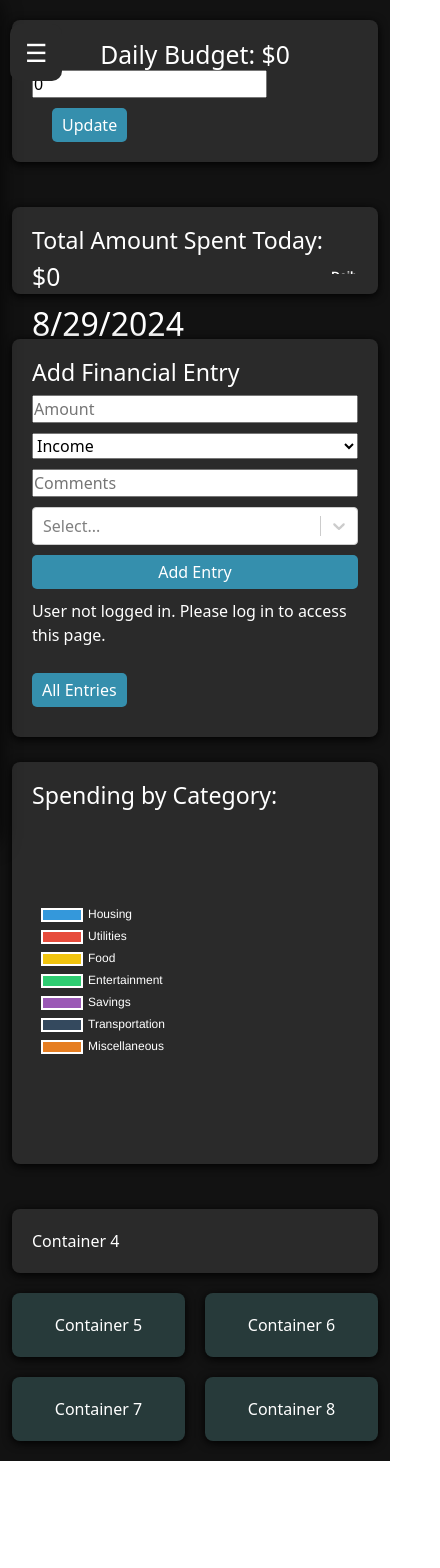
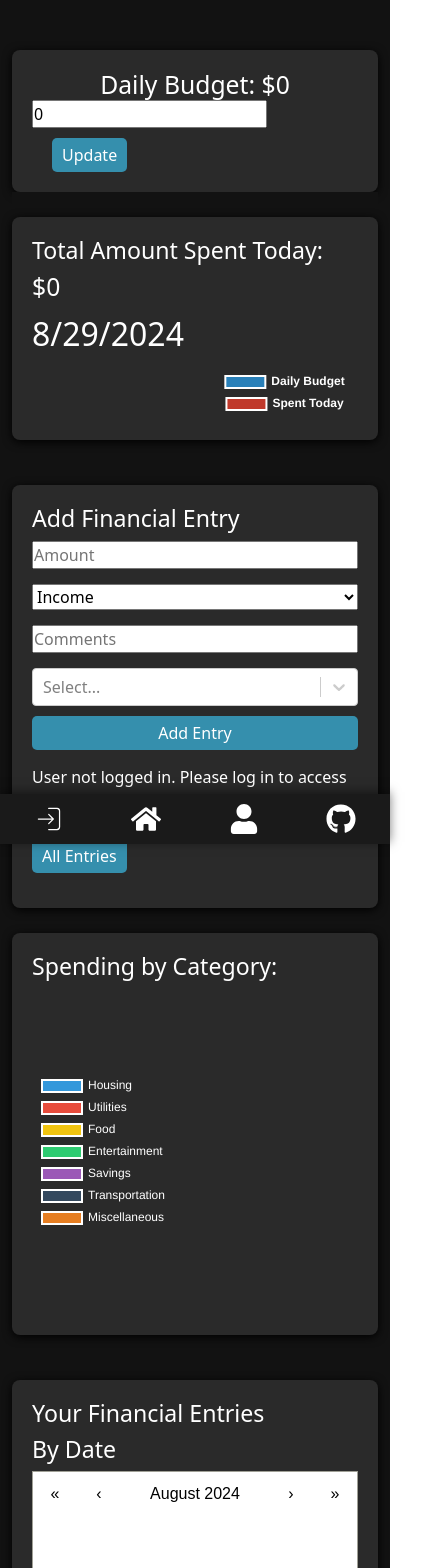
Before and after one commit to RaulG27/BudgetGadget, a React (Create React App) app in the folder frontend/: page /home in a window 390 px wide. Shown: the top 1568 px of the page, 440 px wide, since content can reach past the window. Before the commit the page ends 1461 px from the top, so only its background shows below. Built offline with nearby package versions, Linux system fonts and the light colour scheme.

Commit message:
added a calendar for financial entries and modified navbar functionality for mobile user experience

```diff
--- a/frontend/package.json
+++ b/frontend/package.json
@@ -15,6 +15,7 @@
     "moment": "^2.29.4",
     "react": "^18.2.0",
     "react-bootstrap": "^2.6.0",
+    "react-calendar": "^5.0.0",
     "react-chartjs-2": "^5.2.0",
     "react-dom": "^18.2.0",
     "react-icons": "^5.3.0",
--- a/frontend/src/components/navbar.js
+++ b/frontend/src/components/navbar.js
@@ -1,110 +1,72 @@
 import React, { useEffect, useState } from "react";
 import { useLocation } from "react-router-dom";
 import getUserInfo from '../utilities/decodeJwt';
-import { FaHome, FaTachometerAlt, FaUser, FaGithub } from 'react-icons/fa';
+import { FaHome, FaUser, FaGithub } from 'react-icons/fa';
 import { CiLogin } from "react-icons/ci";
 
-const sidebarStyles = {
-  height: '100%',
-  width: '150px', // Reduced width
-  position: 'fixed',
-  top: '0',
-  left: '-150px', // Hide sidebar initially
-  backgroundColor: '#1a1a1a',
-  color: 'white',
-  transition: '0.2s',
-  zIndex: '1000',
-  overflow: 'auto',
-  paddingTop: '20px', // Reduced padding
-  borderTopRightRadius: '10px',
-  borderBottomRightRadius: '10px',
-  background: '#1a1a1a',
-  boxShadow: '0px 0 20px rgba(0,0, 0, 0.7)',
-};
-
-const sidebarShowStyles = {
-  left: '0',
-};
-
-const buttonStyles = {
-  fontSize: '25px',
-  cursor: 'pointer',
-  backgroundColor: '#2a2a2a',
-  color: 'white',
-  border: 'none',
-  padding: '10px 15px',
-  position: 'fixed',
-  top: '2.8%',
-  left: '10px',
-  zIndex: '1001',
-  borderRadius: '10px',
-};
-
-const linkStyles = {
-  padding: '10px 10px', // Reduced padding
-  textDecoration: 'none',
-  color: 'white',
-  display: 'flex',
-  alignItems: 'center',
-  transition: '0.3s',
-  marginBottom: '20px', // Reduced bottom margin
-  position: 'relative',
-  borderRadius: '5px',
-  fontSize: '16px', // Reduced font size
-  marginTop: '45px',
-};
-
-const linkHoverStyles = {
-  backgroundColor: '#1C1C1C',
-};
-
-const iconStyles = {
-  marginRight: '10px', // Reduced space between icon and text
-  fontSize: '40px', // Reduced icon size
-};
-
-const activeLinkStyles = {
-  backgroundColor: 'rgba(28, 28, 28, 0.55)',
-  color: 'lightgray',
-};
-
-export default function Navbar() {
-  const [, setUser] = useState({});
-  const [isOpen, setIsOpen] = useState(false);
+const Navbar = () => {
+  const [user, setUser] = useState({});
   const location = useLocation();
 
   useEffect(() => {
     setUser(getUserInfo());
   }, []);
 
-  const toggleSidebar = () => {
-    setIsOpen(!isOpen);
+  const iconStyles = {
+    fontSize: '30px', // Adjust icon size
+    color: 'white',
+  };
+
+  const activeIconStyles = {
+    color: 'lightgray', // Color for the active link
   };
 
   const getLinkStyle = (path) => {
-    return location.pathname === path ? activeLinkStyles : {};
+    return location.pathname === path ? activeIconStyles : {};
   };
 
   return (
     <>
-      <button style={buttonStyles} onClick={toggleSidebar}>
-        ☰
-      </button>
-      <div style={{ ...sidebarStyles, ...(isOpen ? sidebarShowStyles : {}) }}>
-        <a href="https://github.com/RaulG27/BudgetGadget" style={{ ...linkStyles }} onClick={toggleSidebar}>
-          <FaGithub style={iconStyles} /> BudgetGadget
+      <div className="navbar">
+        <a href="/" style={getLinkStyle('/')} >
+          <CiLogin style={iconStyles} />
         </a>
-
-        <a href="/" style={{ ...linkStyles, ...getLinkStyle('/') }} onClick={toggleSidebar}>
-          <CiLogin style={iconStyles} /> Landing Page
+        <a href="/home" style={getLinkStyle('/home')} >
+          <FaHome style={iconStyles} />
         </a>
-        <a href="/home" style={{ ...linkStyles, ...getLinkStyle('/home') }} onClick={toggleSidebar}>
-          <FaHome style={iconStyles} /> Dashboard
+        <a href="/privateUserProfile" style={getLinkStyle('/privateUserProfile')} >
+          <FaUser style={iconStyles} />
         </a>
-        <a href="/privateUserProfile" style={{ ...linkStyles, ...getLinkStyle('/privateUserProfile') }} onClick={toggleSidebar}>
-          <FaUser style={iconStyles} /> Profile
+        <a href="https://github.com/RaulG27/BudgetGadget">
+          <FaGithub style={iconStyles} />
         </a>
       </div>
+
+      <style jsx>{`
+        .navbar {
+          position: fixed;
+          left: 0;
+          right: 0;
+          background-color: #1a1a1a;
+          display: flex;
+          justify-content: space-around;
+          padding: 10px 0;
+          box-shadow: 0px -2px 10px rgba(0, 0, 0, 0.5);
+          z-index: 1000;
+        }
+        @media (min-width: 768px) { /* Adjust this breakpoint as needed */
+          .navbar {
+            top: 0; /* Position at the top for desktop */
+          }
+        }
+        @media (max-width: 768px) { /* Adjust this breakpoint as needed */
+          .navbar {
+            bottom: 0; /* Position at the bottom for mobile */
+          }
+        }
+      `}</style>
     </>
   );
-}
+};
+
+export default Navbar;
--- a/frontend/src/components/pages/homePage.js
+++ b/frontend/src/components/pages/homePage.js
@@ -3,6 +3,8 @@ import { useNavigate } from 'react-router-dom';
 import Select from 'react-select';
 import { Chart, ArcElement, Tooltip, Legend } from 'chart.js';
 import { Pie } from 'react-chartjs-2';
+import Calendar from 'react-calendar';
+import 'react-calendar/dist/Calendar.css'; // Import the CSS for the calendar
 import getUserInfo from '../../utilities/decodeJwt';
 import '../styles/global.css'; // Importing global CSS
 
@@ -21,8 +23,11 @@ const HomePage = () => {
     const [message, setMessage] = useState('');
     const [entries, setEntries] = useState([]);
     const [showModal, setShowModal] = useState(false);
-    const [dailyBudget, setDailyBudget] = useState(0);Select
+    const [dailyBudget, setDailyBudget] = useState(0);
     const [todayExpenses, setTodayExpenses] = useState(0);
+    const [date, setDate] = useState(new Date());
+    const [markedDates, setMarkedDates] = useState([]);
+    const [selectedDateEntries, setSelectedDateEntries] = useState([]); // New state for modal entries
     const navigate = useNavigate();
 
     const recurringOptions = [
@@ -45,6 +50,12 @@ const HomePage = () => {
             setMessage('User not logged in. Please log in to access this page.');
         }
     }, []);
+
+    useEffect(() => {
+        // Extract dates from entries and convert to Date objects
+        const uniqueDates = Array.from(new Set(entries.map(entry => new Date(entry.date).toDateString())));
+        setMarkedDates(uniqueDates);
+    }, [entries]);
 
     const fetchDailyBudget = async (userid) => {
         try {
@@ -183,6 +194,13 @@ const HomePage = () => {
         setShowModal(!showModal);
     };
 
+    const handleDateClick = (value) => {
+        setDate(value);
+        const filteredEntries = entries.filter(entry => new Date(entry.date).toDateString() === value.toDateString());
+        setSelectedDateEntries(filteredEntries); // Set entries for the selected date
+        toggleModal(); // Open modal
+    };
+
     const sortedEntries = entries.sort((a, b) => new Date(b.date) - new Date(a.date));
 
     // Prepare data for the first pie chart (Daily Budget vs. Today Expenses)
@@ -191,8 +209,8 @@ const HomePage = () => {
         datasets: [
             {
                 data: [dailyBudget, todayExpenses],
-                backgroundColor: ['#3498DB', '#E74C3C'], // Blue and Red
-                hoverBackgroundColor: ['#2980B9', '#C0392B'], // Darker shades for hover
+                backgroundColor: ['#2980B9', '#C0392B'], // Blue and Red
+                hoverBackgroundColor:['#3498DB', '#E74C3C'] , // Darker shades for hover
             },
         ],
     };
@@ -229,6 +247,10 @@ const HomePage = () => {
         ],
     };
 
+    const tileClassName = ({ date }) => {
+        const dateString = date.toDateString();
+        return markedDates.includes(dateString) ? 'highlight' : null; // Highlight marked dates
+    };
 
     return (
         <div className="background-container">
@@ -317,32 +339,43 @@ const HomePage = () => {
                             />
                         </div>
                     </div>
+                    <div className="chart-container">
+                        <div className="calendar-container">
+                        <h3>Your Financial Entries</h3>
+                        <h3>By Date</h3>
+                        <Calendar
+                            onChange={handleDateClick} // Use handleDateClick to open modal
+                            value={date}
+                            tileClassName={tileClassName}
+                        />
+                        </div>
+                    </div>
+                    <div className="chart-container">Container 5</div>
+                </div>
 
-                    <div className="chart-container">Container 4</div> {/* Moved Container 4 here */}
-
-                </div>
                 <div className="extra-containers">
-                    <div className="container-box">Container 5</div>
                     <div className="container-box">Container 6</div>
                     <div className="container-box">Container 7</div>
                     <div className="container-box">Container 8</div>
                 </div>
+
                 {showModal && (
                     <div className="modal-overlay">
                         <div className="modal-content">
                             <div className="modal-inner-content">
-                                <h3>Previous Entries</h3>
+                                <h3>Entries for {date.toDateString()}</h3>
                                 <ul>
-                                    {sortedEntries.map(entry => (
+                                    {selectedDateEntries.length > 0 ? (
+                                        selectedDateEntries.map(entry => (
                                             <li key={entry._id} className="entry-item">
                                                 <span>
-                                                {entry.type}: ${entry.amount} on {new Date(entry.date).toLocaleDateString()}
-                                            </span>
-                                            <span className="entry-comments">
-                                                {entry.comments}
+                                                    {entry.type}: ${entry.amount} - {entry.comments}
                                                 </span>
                                             </li>
-                                    ))}
+                                        ))
+                                    ) : (
+                                        <li>No entries for this date.</li>
+                                    )}
                                 </ul>
                                 <button onClick={toggleModal} className="button">Close</button>
                             </div>
--- a/frontend/src/components/styles/global.css
+++ b/frontend/src/components/styles/global.css
@@ -27,8 +27,8 @@
     padding: 20px;
     border-radius: 8px;
     box-shadow: 0 2px 10px rgba(1, 1, 1, 1);
-    margin-bottom: 20px;
     color: white;
+    margin-top:30px;
 }
 
 .header h2 {
@@ -86,28 +86,21 @@
 .financial-entry input,
 .financial-entry select,
 .financial-entry button {
-    margin-bottom: 10px;
-}
-
-
-
-/* Styling for the recurring cost */
-.recurring-costs {
-    color: black;
-
+    margin-bottom: 15px;
 }
 
 /* Extra containers styling */
 .extra-containers {
     display: grid;
     grid-template-columns: repeat(3, 1fr);
-    gap: 20px;
+    gap: 200px;
     margin-top: 20px;
     color: white;
+
 }
 
 .container-box {
-    background-color: #273A3A;
+    background-color: #2A2A2A;
     padding: 20px;
     border-radius: 8px;
     box-shadow: 0 2px 10px rgba(1, 1, 1, 1);
@@ -117,8 +110,9 @@
 
 /* Pie chart styling */
 .pie-chart {
-    height: 100%;
-    margin-left: 300px;
+    height: 80%;
+    margin-top: 5%;
+    margin-left: 180px;
 }
 
 .pie-chart2{
@@ -140,7 +134,7 @@
 }
 
 .modal-content {
-    background-color: #2C3E50;
+    background-color: red;
     padding: 20px;
     border-radius: 10px;
     max-width: 500px;
@@ -148,7 +142,7 @@
 }
 
 .modal-inner-content { /* New class for inner content box */
-    background-color: #34495E;
+    background-color: #3a3a3a;
     border-radius: 8px;
     padding: 15px;
 }
```
Also changed, not shown: 1 other file (tests, documents, lock files or other folders). Lines whose indentation alone changed are shown as unchanged.
